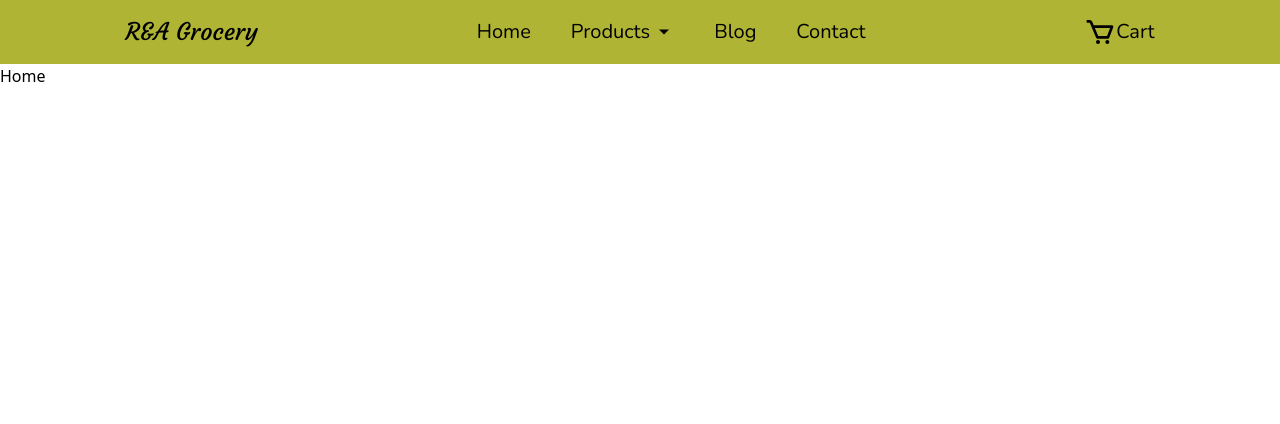
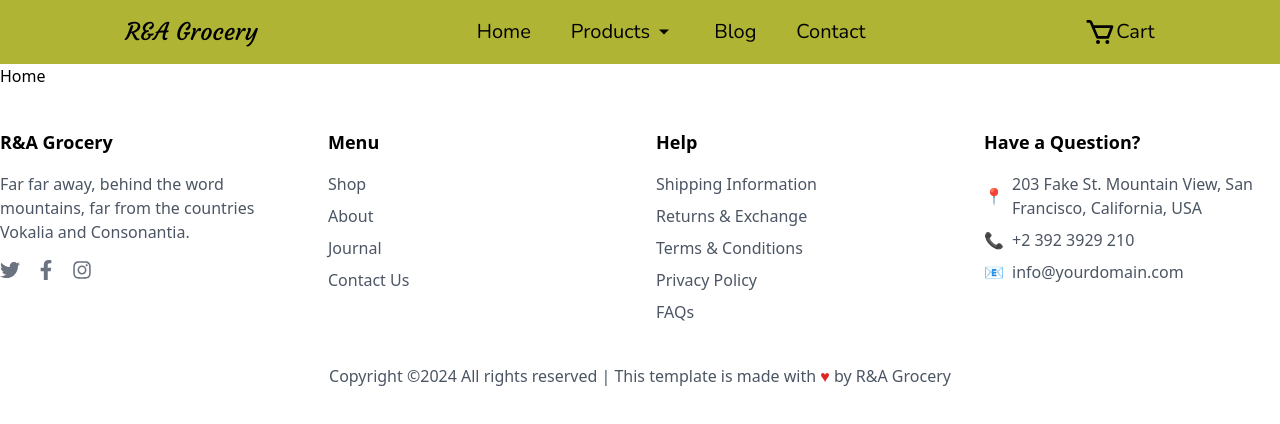
Before and after one commit to RuthNyankum/Grocery-Store, a React (Vite) app: page / in a window 1280 px wide. Shown: the top 424 px of the page. Built offline with nearby package versions, Linux system fonts and the light colour scheme.

Commit message:
add footer

```diff
--- a/package.json
+++ b/package.json
@@ -10,6 +10,7 @@
     "preview": "vite preview"
   },
   "dependencies": {
+    "lucide-react": "^0.453.0",
     "react": "^18.3.1",
     "react-dom": "^18.3.1",
     "react-icons": "^5.3.0",
--- a/src/components/footer.jsx
+++ b/src/components/footer.jsx
@@ -1,7 +1,78 @@
 import React from 'react';
+import { FaTwitter, FaFacebookF, FaInstagram } from 'react-icons/fa';
 
 const Footer = () => {
-  return <div>Footer</div>;
+  return (
+    <footer className="bg-white py-10">
+      <div className="container mx-auto grid grid-cols-1 md:grid-cols-4 gap-8 text-center md:text-left">
+        {/* R&A Grocery Section */}
+        <div>
+          <h2 className="font-semibold text-lg mb-4">R&A Grocery</h2>
+          <p className="text-gray-600">
+            Far far away, behind the word mountains, far from the countries
+            Vokalia and Consonantia.
+          </p>
+          <div className="flex justify-center md:justify-start space-x-4 mt-4">
+            <a href="#" className="text-gray-500 hover:text-gray-700">
+              <FaTwitter size={20} />
+            </a>
+            <a href="#" className="text-gray-500 hover:text-gray-700">
+              <FaFacebookF size={20} />
+            </a>
+            <a href="#" className="text-gray-500 hover:text-gray-700">
+              <FaInstagram size={20} />
+            </a>
+          </div>
+        </div>
+
+        {/* Menu Section */}
+        <div>
+          <h2 className="font-semibold text-lg mb-4">Menu</h2>
+          <ul className="space-y-2">
+            <li><a href="#" className="text-gray-600 hover:text-gray-800">Shop</a></li>
+            <li><a href="#" className="text-gray-600 hover:text-gray-800">About</a></li>
+            <li><a href="#" className="text-gray-600 hover:text-gray-800">Journal</a></li>
+            <li><a href="#" className="text-gray-600 hover:text-gray-800">Contact Us</a></li>
+          </ul>
+        </div>
+
+        {/* Help Section */}
+        <div>
+          <h2 className="font-semibold text-lg mb-4">Help</h2>
+          <ul className="space-y-2">
+            <li><a href="#" className="text-gray-600 hover:text-gray-800">Shipping Information</a></li>
+            <li><a href="#" className="text-gray-600 hover:text-gray-800">Returns & Exchange</a></li>
+            <li><a href="#" className="text-gray-600 hover:text-gray-800">Terms & Conditions</a></li>
+            <li><a href="#" className="text-gray-600 hover:text-gray-800">Privacy Policy</a></li>
+            <li><a href="#" className="text-gray-600 hover:text-gray-800">FAQs</a></li>
+          </ul>
+        </div>
+
+        {/* Contact Section */}
+        <div>
+          <h2 className="font-semibold text-lg mb-4">Have a Question?</h2>
+          <ul className="space-y-2 text-gray-600">
+            <li className="flex items-center">
+              <span className="mr-2">📍</span>
+              203 Fake St. Mountain View, San Francisco, California, USA
+            </li>
+            <li className="flex items-center">
+              <span className="mr-2">📞</span>
+              +2 392 3929 210
+            </li>
+            <li className="flex items-center">
+              <span className="mr-2">📧</span>
+              info@yourdomain.com
+            </li>
+          </ul>
+        </div>
+      </div>
+
+      <div className="mt-10 text-center text-gray-600">
+        <p>Copyright ©2024 All rights reserved | This template is made with <span className="text-red-600">♥</span> by R&A Grocery</p>
+      </div>
+    </footer>
+  );
 };
 
 export default Footer;
--- a/src/pages/home/index.jsx
+++ b/src/pages/home/index.jsx
@@ -5,7 +5,7 @@ const Home = () => {
   return (
     <div>
       <div>
-        <Navbar />
+        {/* <Navbar /> */}
       </div>
       Home
     </div>
```
Also changed, not shown: src/App.jsx (+7 -0 lines), 1 other file (tests, documents, lock files or other folders).
